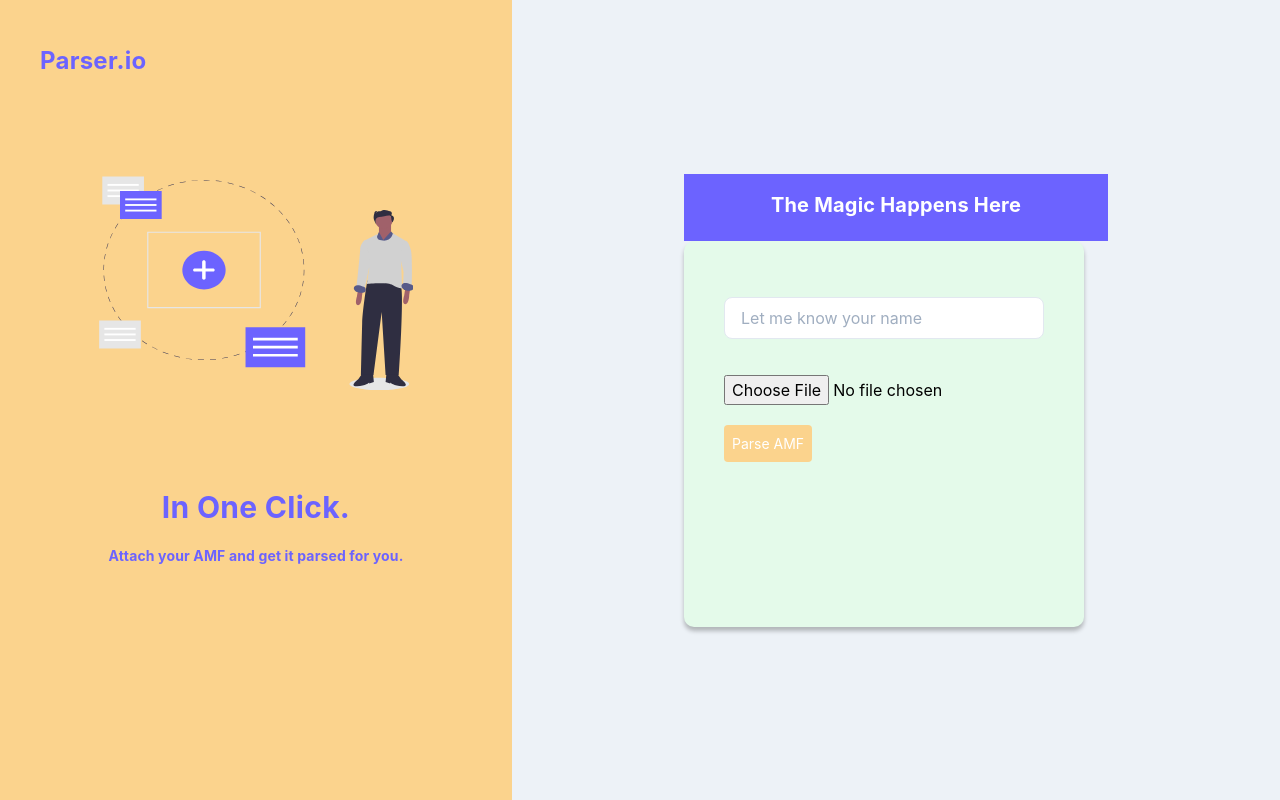
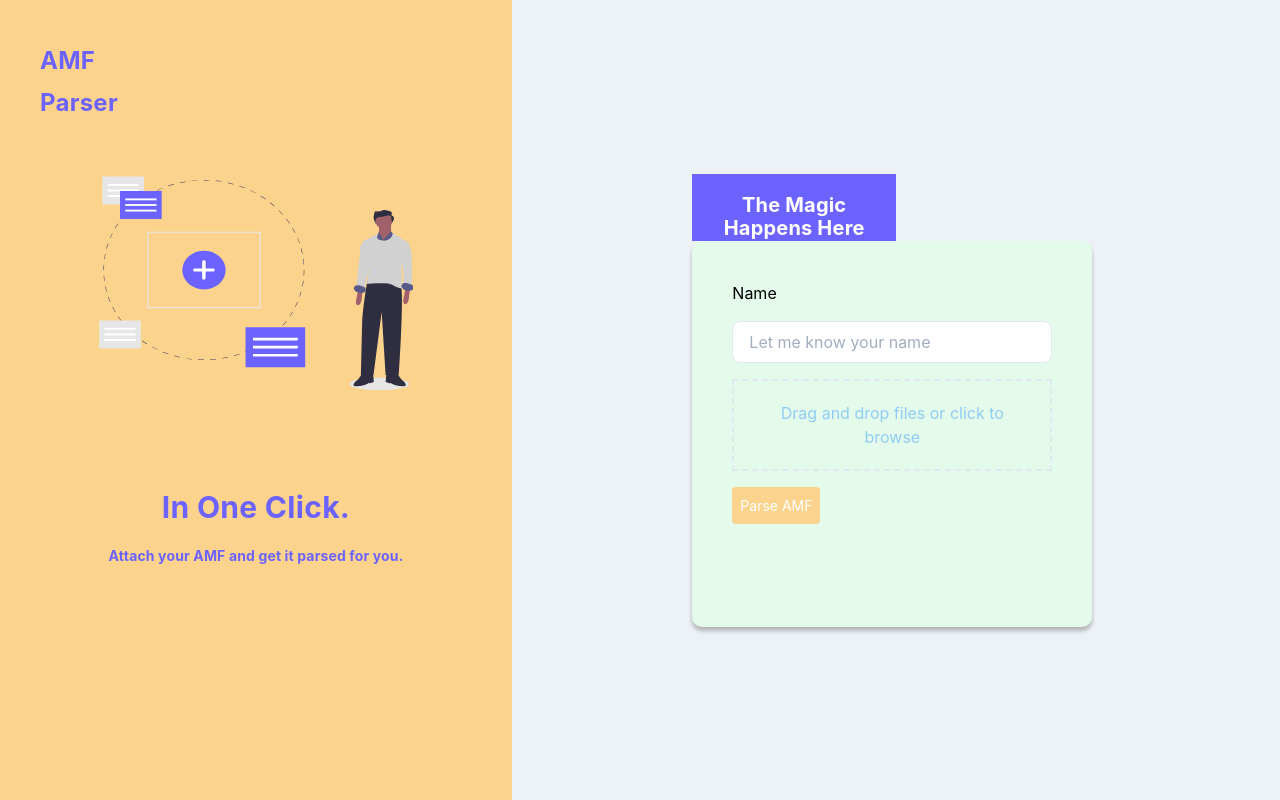
Before and after one commit to boyepanthera/amf-frontend, a React (Create React App) app: page / in a window 1280 px wide. Built offline with nearby package versions, Linux system fonts and the light colour scheme.

Commit message:
frontend

```diff
--- a/package.json
+++ b/package.json
@@ -6,10 +6,12 @@
     "@testing-library/jest-dom": "^4.2.4",
     "@testing-library/react": "^9.3.2",
     "@testing-library/user-event": "^7.1.2",
+    "dropzone": "^5.5.1",
     "formik": "^2.1.2",
     "framer-motion": "^1.7.0",
     "react": "^16.12.0",
     "react-dom": "^16.12.0",
+    "react-dropzone": "^10.2.1",
     "react-router-dom": "^5.1.2",
     "react-scripts": "3.3.0",
     "serve": "^11.3.0",
--- a/src/App.css
+++ b/src/App.css
@@ -30,7 +30,6 @@
     color: #6C63FF;
 }
 
-
 .Parse-Form{
     width:50%;
     min-width: 400px;
@@ -42,7 +41,7 @@
 
 .Form-Header {
     height: 67px;
-    width:100%;
+    width:50%;
     background: #6C63FF;
 }
 
--- a/src/App.js
+++ b/src/App.js
@@ -1,5 +1,6 @@
 import React from 'react';
 import './output.css';
+import {useDropzone} from 'react-dropzone';
 import { LeftPanel } from './components/LeftPanel';
 import {Field, Form, Formik} from 'formik';
 import styled from 'styled-components';
@@ -21,6 +22,13 @@ const UploadSchema = Yup.object().shape({
 });
 
 function App() {
+  const {acceptedFiles, getRootProps, getInputProps} = useDropzone();
+  const files = acceptedFiles.map(file => (
+    <li key={file.path} className='small'>
+      {file.path} - {file.size} bytes
+    </li>
+  ));
+
   return (
     <div className="App h-screen flex">
       <LeftPanel/>
@@ -32,7 +40,7 @@ function App() {
           <Formik
           initialValues = {{
             name: '',
-            files: []
+            file: []
           }}
           validationSchema = {UploadSchema}
           onSubmit = {
@@ -41,19 +49,24 @@ function App() {
             )
           }
         >
-          {({errors, touched, setFieldValue}) => (
+          {({errors, touched}) => (
             <Form className='Parse-Form p-10'>
               <div className='block'>
+                <label htmlFor='name'>Name</label>
                 <Field name='name' className='bg-white focus:outline-none focus:shadow-outline border border-gray-300 rounded-lg py-2 px-4 block w-full appearance-none leading-normal my-4' placeholder='Let me know your name'/>
                 {errors.name && touched.name? <Err>{errors.name}</Err>: null}
               </div>
-              <div  className='block'>
-              <Field name='amf' type='file' className='my-5'  onChange = {event => {
-                setFieldValue('files', event.currentTarget.files[0])
-              }} />
-              {errors.file && touched.file? <Err>{errors.file}</Err>: null}
+              <div className='border-dashed border-2 my-4 p-5 '>
+                <div  className='' {...getRootProps({className:'dropzone'})}>
+                  <input name='file' type='file' className='my-5' {...getInputProps()} />
+                  <p className='text-center text-blue-300'>Drag and drop files or click to browse</p>
+                  <aside>
+                    <ul>{files}</ul>
+                  </aside>
+                  {errors.file && touched.file? <Err>{errors.file}</Err>: null}
+                </div>
               </div>
-              <button className='p-2 bg-orange-300 rounded text-sm text-white'>Parse AMF</button>
+              <button type='submit' className='p-2 bg-orange-300 rounded text-sm text-white'>Parse AMF</button>
             </Form>
           )}
         </Formik>
--- a/src/components/LeftPanel.js
+++ b/src/components/LeftPanel.js
@@ -3,7 +3,7 @@ import Introducer from '../utils/introducer.svg';
 
 export const LeftPanel  = ()=> (
     <div className='w-2/5 bg-orange-300'>
-      <div className='p-10 Logo text-2xl'>Parser.io</div>
+      <div className='p-10 Logo text-2xl'>AMF Parser</div>
       <div className='mx-auto my-24 flex justify-center'>
         <img src={Introducer} alt='Explainer Standing with Direction for app use'/>
       </div>
```
Also changed, not shown: src/output.css, 1 other file (tests, documents, lock files or other folders).
